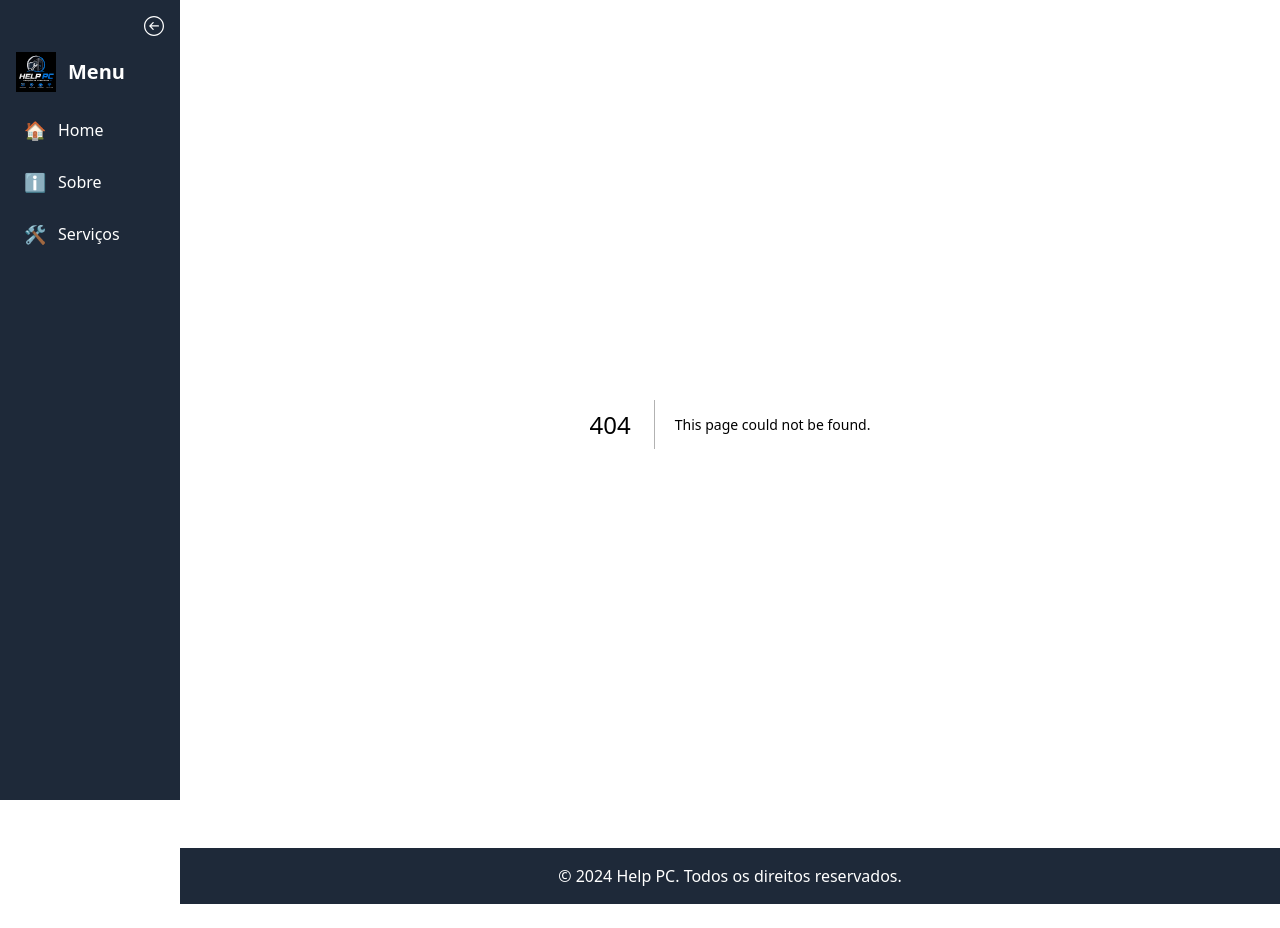
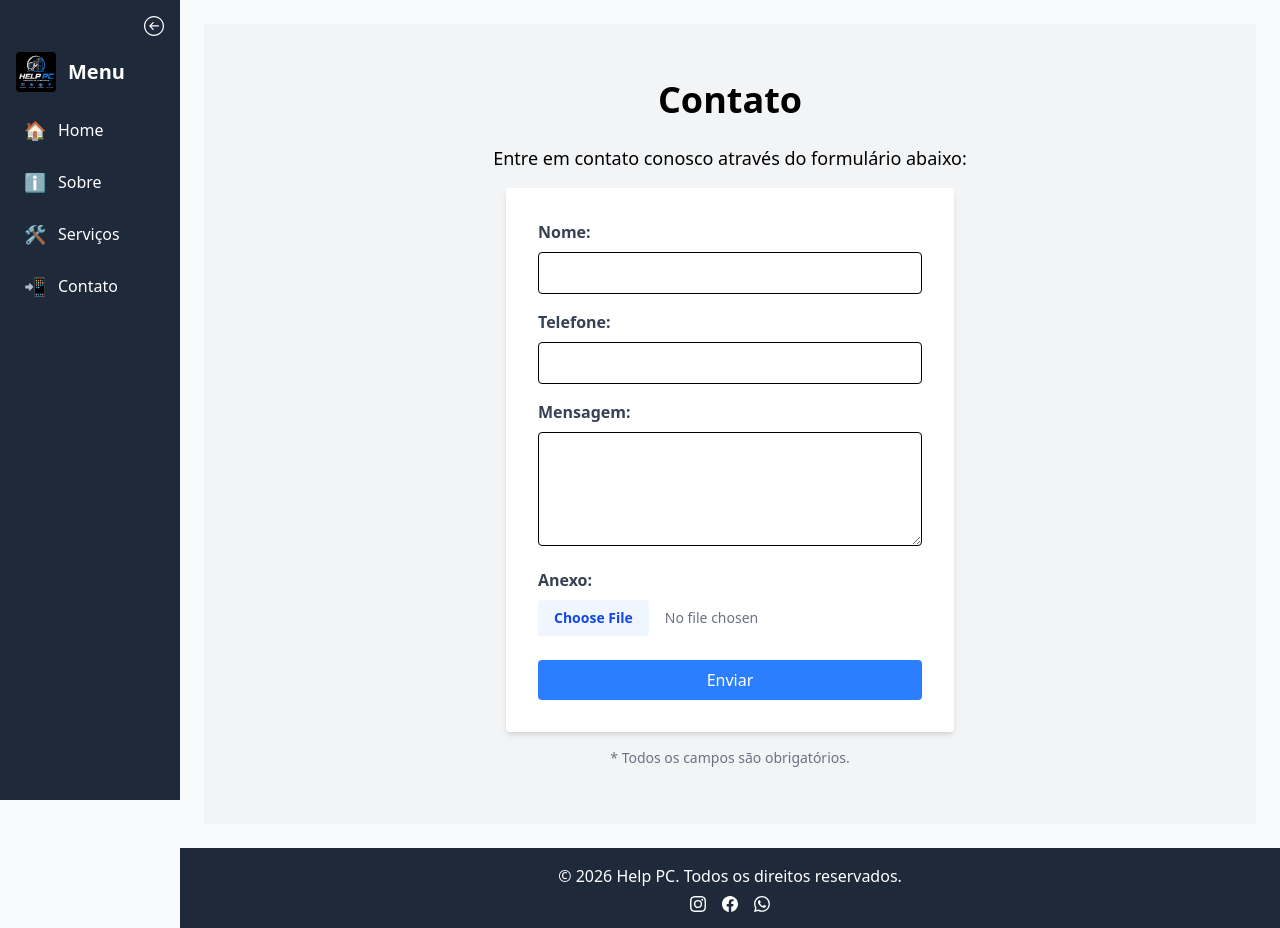
Before and after one commit to DaniloPotrich067/HelpPC, a Next.js app: page /contato in a window 1280 px wide. Before the commit this address had no page. Before the commit the page ends 904 px from the top, so only its background shows below. Built offline with nearby package versions, Linux system fonts and the light colour scheme.

Commit message:
Adicionado seed content nas páginas para ter uma idéia de como ficar

```diff
--- /dev/null
+++ b/app/contato/page.tsx
@@ -0,0 +1,72 @@
+'use client';
+import React from "react";
+
+export default function Contato(){
+    // 1. Mova o useState para dentro do componente
+    const [file, setFile] = React.useState<File | null>(null);
+
+    // 2. Mova as funções de manipulação para dentro do componente
+    const handleFileChange = (event: React.ChangeEvent<HTMLInputElement>) => {
+        if (event.target.files && event.target.files[0]) {
+            setFile(event.target.files[0]);
+        }
+    };
+
+    const handleSubmit = (event: React.FormEvent<HTMLFormElement>) => {
+        event.preventDefault();
+
+        // Exemplo de como pegar os outros campos do formulário facilmente
+        const formData = new FormData(event.currentTarget);
+
+        if (file) {
+            formData.append("file", file);
+
+            // Aqui você envia o formData para sua API (ex: fetch('/api/contato', { method: 'POST', body: formData }))
+            console.log("Dados prontos para envio:");
+            console.log("Nome:", formData.get("name"));
+            console.log("Arquivo:", formData.get("file"));
+        } else {
+            alert("Por favor, anexe um arquivo antes de enviar o formulário.");
+        }
+    };
+
+    return(
+        <div className="flex flex-col items-center justify-center min-h-screen bg-gray-100">
+            <h1 className="text-4xl font-bold mb-6">Contato</h1>
+            <p className="text-lg mb-4">Entre em contato conosco através do formulário abaixo:</p>
+            <form className="w-full max-w-md bg-white p-8 rounded shadow-md" onSubmit={handleSubmit} method="POST">
+                <div className="mb-4">
+                    <label htmlFor="name" className="block text-gray-700 font-bold mb-2">Nome:</label>
+                    <input type="text" id="name" name="name" className="w-full px-3 py-2 border rounded" required />
+                </div>
+                <div className="mb-4">
+                    <label htmlFor="number" className="block text-gray-700 font-bold mb-2">Telefone:</label>
+                    <input type="tel" id="number" name="number" className="w-full px-3 py-2 border rounded" required />
+                </div>
+                <div className="mb-4">
+                    <label htmlFor="message" className="block text-gray-700 font-bold mb-2">Mensagem:</label>
+                    <textarea id="message" name="message" rows={4} className="w-full px-3 py-2 border rounded" required></textarea>
+                </div>
+
+                {/* Campo de anexo estilizado e posicionado antes do botão */}
+                <div className="mb-6">
+                    <label htmlFor="file" className="block text-gray-700 font-bold mb-2">Anexo:</label>
+                    <input
+                        type="file"
+                        id="file"
+                        name="file"
+                        className="w-full text-sm text-gray-500 file:mr-4 file:py-2 file:px-4 file:rounded file:border-0 file:text-sm file:font-semibold file:bg-blue-50 file:text-blue-700 hover:file:bg-blue-100"
+                        onChange={handleFileChange}
+                        required
+                    />
+                    {file && <p className="text-xs text-green-600 mt-1">✔ {file.name}</p>}
+                </div>
+
+                <button type="submit" className="w-full bg-blue-500 text-white px-4 py-2 rounded hover:bg-blue-600 transition-colors">
+                    Enviar
+                </button>
+            </form>
+            <p className="text-sm text-gray-500 mt-4">* Todos os campos são obrigatórios.</p>
+        </div>
+    )
+}
--- a/app/layout/Footer.tsx
+++ b/app/layout/Footer.tsx
@@ -1,14 +1,30 @@
-export default function Footer(){
-    return (
-        <footer className="bg-gray-800 text-white p-4">
-            <p className="text-center">&copy; 2024 Help PC. Todos os direitos reservados.</p>
-        </footer>
-    );
-
-
-
-
-
-
-
+import { BsInstagram, BsFacebook, BsWhatsapp } from "react-icons/bs";
+export default function Footer() {
+  return (
+    <footer className="bg-gray-800 text-white p-4">
+      <p className="text-center">
+        &copy; {new Date().getFullYear()} Help PC. Todos os direitos reservados.
+      </p>
+      <div className="flex justify-center space-x-4 mt-2">
+        <a
+          href="https://www.instagram.com/helppc_067/"
+          className="hover:text-blue-500"
+        >
+          <BsInstagram />
+        </a>
+        <a
+          href="https://www.facebook.com/profile.php?id=61593173941226"
+          className="hover:text-blue-500"
+        >
+          <BsFacebook />
+        </a>
+        <a
+          href="https://wa.me/5567999001081?text=Ol%C3%A1%2C%20vim%20pelo%20site%20da%20Help%20PC%20e%20gostaria%20de%20saber%20mais%20sobre%20os%20servi%C3%A7os.%20Podem%20me%20ajudar%3F%20%F0%9F%92%BB&utm_source=site&utm_medium=whatsapp&utm_campaign=geracao_de_leads"
+          className="hover:text-green-500"
+        >
+          <BsWhatsapp />
+        </a>
+      </div>
+    </footer>
+  );
 }
--- a/app/layout/Sidebar.tsx
+++ b/app/layout/Sidebar.tsx
@@ -32,7 +32,9 @@ export default function Sidebar() {
 
       {/* Logo com ajuste condicional para não quebrar o layout quando encolhida */}
       <div className="flex items-center gap-3 mb-4 overflow-hidden">
-        <Image src={logo} alt="Logo" width={40} height={40} priority className="flex-shrink-0" />
+        <Link href="/">
+          <Image src={logo} alt="Logo" width={40} height={40} priority className="flex-shrink-0 rounded" />
+        </Link>
         {isOpen && <h2 className="text-xl font-bold transition-opacity duration-300">Menu</h2>}
       </div>
 
@@ -51,9 +53,15 @@ export default function Sidebar() {
           </Link>
         </li>
         <li className="mb-2">
-          <Link href="/services" className="hover:bg-gray-700 rounded p-2 flex items-center gap-3 w-full transition-colors">
+          <Link href="/servicos" className="hover:bg-gray-700 rounded p-2 flex items-center gap-3 w-full transition-colors">
             <span className="text-lg">🛠️</span>
             {isOpen && <span className="whitespace-nowrap">Serviços</span>}
+          </Link>
+        </li>
+        <li className="mb-2">
+          <Link href="/contato" className="hover:bg-gray-700 rounded p-2 flex items-center gap-3 w-full transition-colors">
+            <span className="text-lg">📲</span>
+            {isOpen && <span className="whitespace-nowrap">Contato</span>}
           </Link>
         </li>
       </ul>
--- a/app/page.tsx
+++ b/app/page.tsx
@@ -1,9 +1,10 @@
 import Image from "next/image";
 import logo from "@/public/HelpIcon.svg";
+import Link from "next/dist/client/link";
 export default function Home() {
   return (
     <main className="flex min-h-screen flex-col items-center justify-between p-24">
-      <Image src={logo} alt="Logo" width={80} height={100} loading="lazy" />
+      <Image src={logo} alt="Logo" width={80} height={100} loading="lazy" className="w-20 h-20 rounded"/>
 
       <section className="flex flex-col items-center gap-4">
         <h1 className="text-4xl font-bold text-center">
@@ -15,18 +16,7 @@ export default function Home() {
       </section>
 
       <section className="flex flex-col items-center gap-4">
-        <h2 className="text-2xl font-semibold">Nossos Serviços</h2>
-        <ul className="list-disc list-inside text-lg">
-          <li>Manutenção de Hardware</li>
-          <li>Reparo de Software</li>
-          <li>Instalação de Sistemas Operacionais</li>
-          <li>Recuperação de Dados</li>
-          <li>Consultoria Técnica</li>
-        </ul>
-      </section>
-
-      <section className="flex flex-col items-center gap-4">
-        <h2 className="text-2xl font-semibold">Entre em Contato</h2>
+        <h2 className="text-2xl font-semibold">Entre em <Link href="/contato" className="text-blue-500 hover:underline">Contato</Link></h2>
         <p className="text-lg text-center">
           Para mais informações ou para agendar um serviço, entre em contato conosco!
         </p>
--- /dev/null
+++ b/app/servicos/page.tsx
@@ -0,0 +1,17 @@
+export default function Servicos(){
+    return(
+        <main className="flex min-h-screen flex-col items-center justify-between p-24">
+            <h1 className="text-4xl font-bold mb-6">Serviços</h1>
+            <p className="text-lg mb-4">Oferecemos uma variedade de serviços para atender às suas necessidades de assistência técnica:</p>
+            <ul className="list-disc list-inside text-lg">
+                <li>Reparo de computadores e notebooks</li>
+                <li>Manutenção preventiva e corretiva</li>
+                <li>Instalação de softwares e sistemas operacionais</li>
+                <li>Consultoria em tecnologia</li>
+                <li>Formatação de computadores</li>
+                <li>Organização de cabos</li>
+                <li>Limpeza de computadores</li>
+            </ul>
+        </main>
+    )
+}
```
